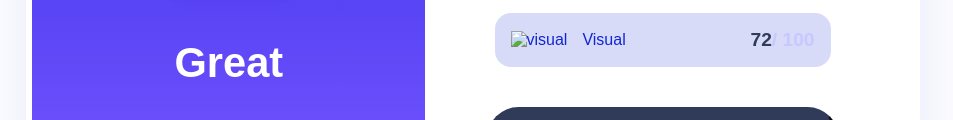
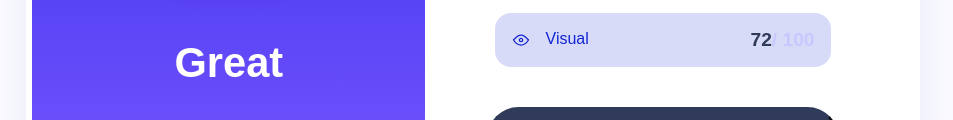
Before and after one commit to Toluwaleyi/result-summary, a plain HTML site: page index.html in a window 1280 px wide. Shown: the part 427-547 px from the top of the page, without its empty margins (167-1120 px from the left). Drawn offline with Linux system fonts and the light colour scheme; the site is published under a folder, as on GitHub Pages, so addresses that start at the root find nothing.

Commit message:
Update index.html

```diff
--- a/index.html
+++ b/index.html
@@ -63,7 +63,7 @@
 
 <div class="per-visual margin">
 
-  <span class="Visual"><img src="/assets/images/icon-visual.svg" alt="visual">Visual</span>
+  <span class="Visual"><img src="assets/images/icon-visual.svg" alt="visual">Visual</span>
   <span class="bold">72<span class="less"> / 100</span></span>
 </div>
   <button> Continue</button>
```
